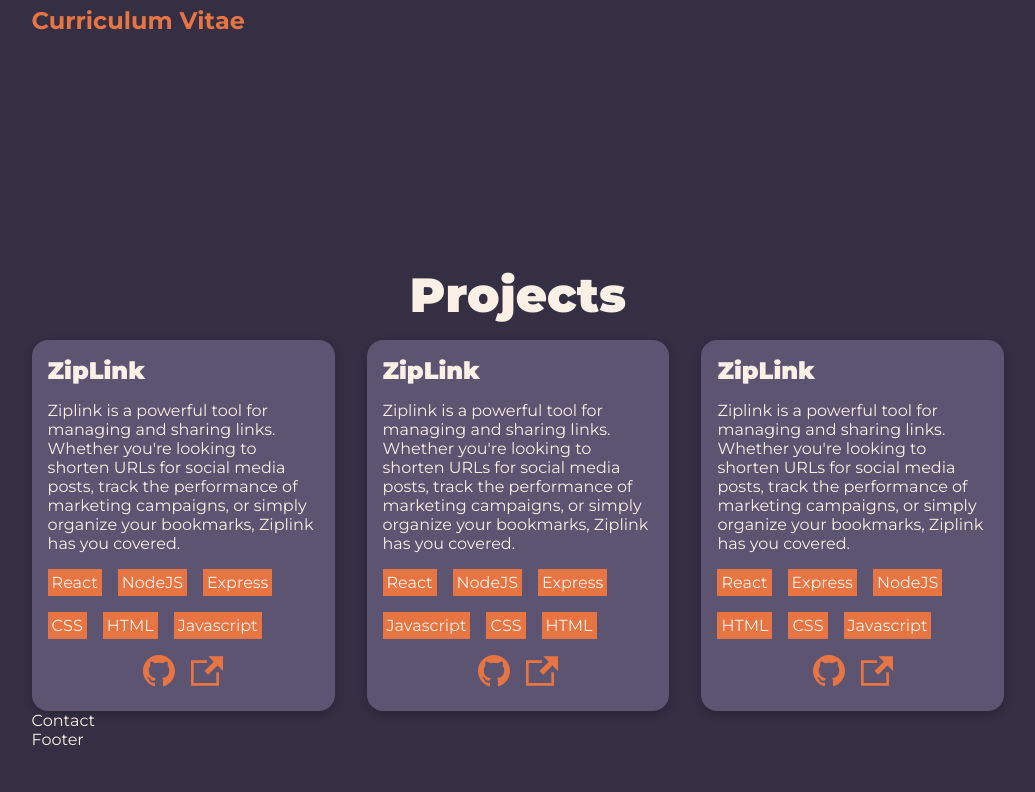
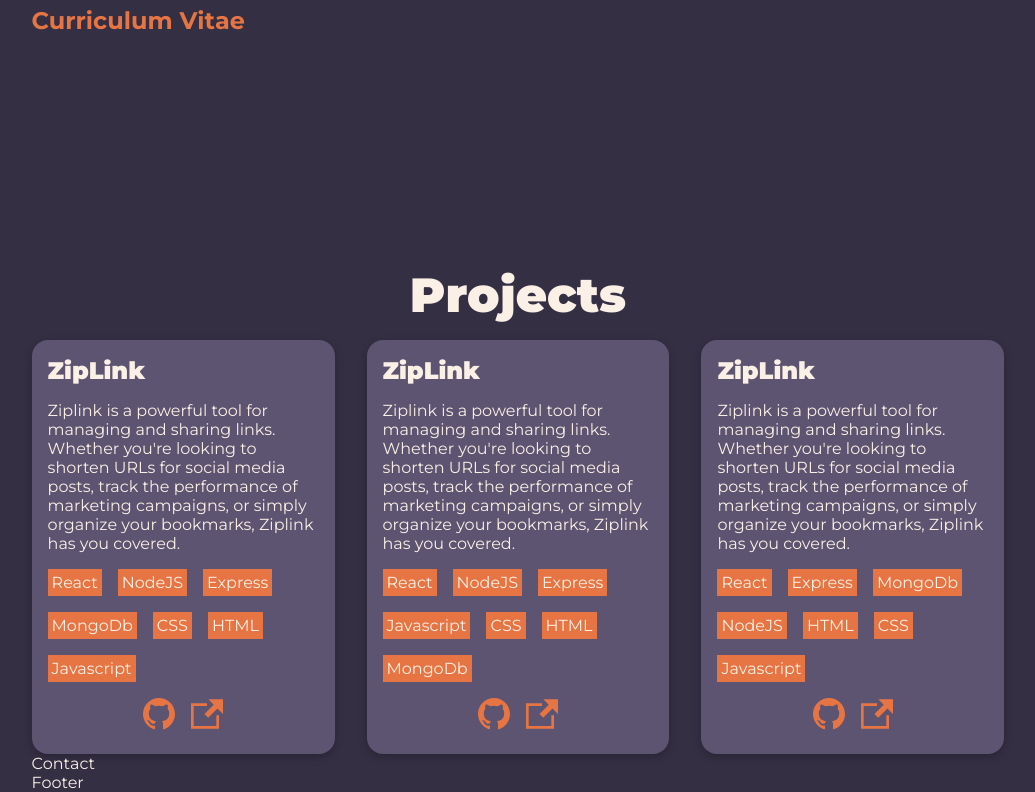
Before and after one commit to Tom-Pierce/portfolio, a React (Vite) app: page / in a window 1280 px wide. Shown: the part 534-1326 px from the top of the page, without its empty margins (122-1157 px from the left). Before the commit the page ends 1283 px from the top, so only its background shows below. Built offline with nearby package versions, Linux system fonts and the light colour scheme.

Commit message:
update tech stack

```diff
--- a/src/components/Projects.jsx
+++ b/src/components/Projects.jsx
@@ -16,6 +16,7 @@ const Projects = () => {
               "React",
               "NodeJS",
               "Express",
+              "MongoDb",
               "CSS",
               "HTML",
               "Javascript",
@@ -37,6 +38,7 @@ const Projects = () => {
               "Javascript",
               "CSS",
               "HTML",
+              "MongoDb",
             ]}
             github={"https://github.com/Tom-Pierce/ziplink-client"}
             liveSite={"https://ziplink.xyz"}
@@ -52,6 +54,7 @@ const Projects = () => {
             techStack={[
               "React",
               "Express",
+              "MongoDb",
               "NodeJS",
               "HTML",
               "CSS",
```
